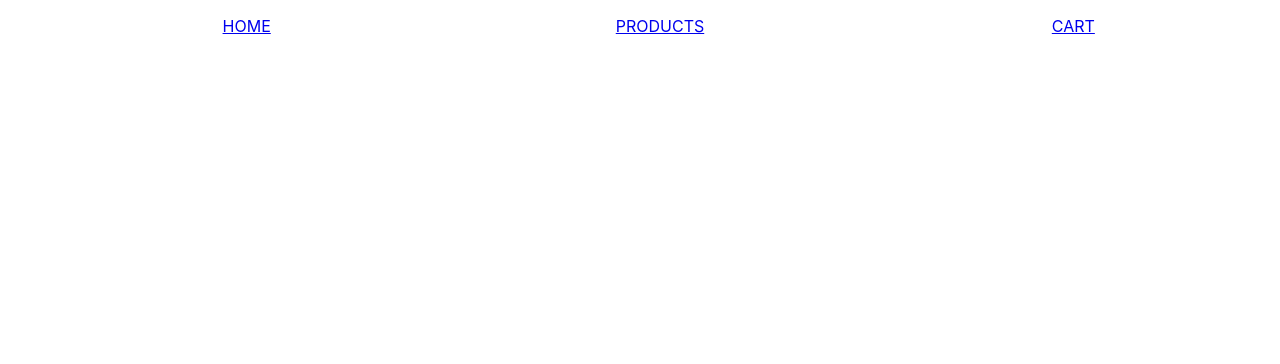
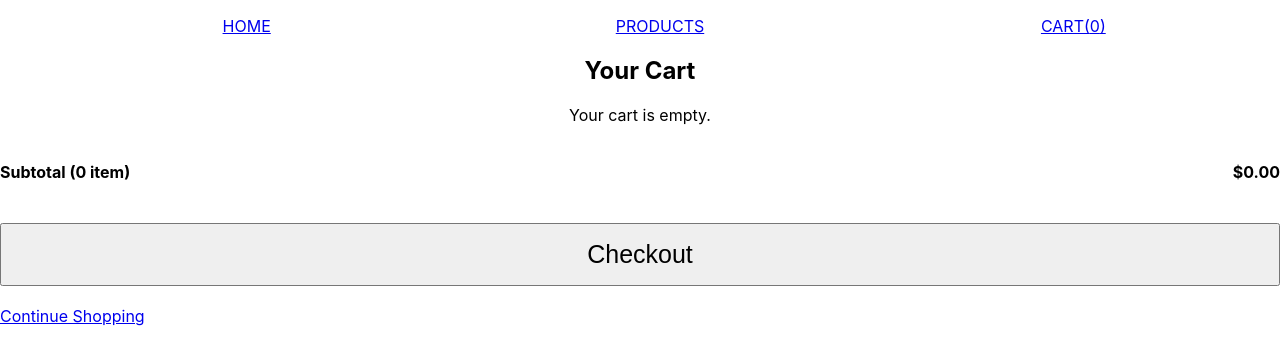
Before and after one commit to ioanTudo/hooverShop, a React (Create React App) app: page /hooverShop/checkout-page in a window 1280 px wide. Before the commit this address had no page. Shown: the top 364 px of the page. Built offline with nearby package versions, Linux system fonts and the light colour scheme.

Commit message:
new features

```diff
--- a/public/index.html
+++ b/public/index.html
@@ -2,42 +2,20 @@
 <html lang="en">
   <head>
     <meta charset="utf-8" />
-    <link rel="icon" href="%PUBLIC_URL%/favicon.ico" />
+    <link rel="icon" href="/hooverShop/favicon.ico" />
     <meta name="viewport" content="width=device-width, initial-scale=1" />
     <meta name="theme-color" content="#000000" />
     <meta
       name="description"
       content="Web site created using create-react-app"
     />
-    <link rel="apple-touch-icon" href="%PUBLIC_URL%/logo192.png" />
-    <!--
-      manifest.json provides metadata used when your web app is installed on a
-      user's mobile device or desktop. See https://developers.google.com/web/fundamentals/web-app-manifest/
-    -->
-    <link rel="manifest" href="%PUBLIC_URL%/manifest.json" />
-    <!--
-      Notice the use of %PUBLIC_URL% in the tags above.
-      It will be replaced with the URL of the `public` folder during the build.
-      Only files inside the `public` folder can be referenced from the HTML.
-
-      Unlike "/favicon.ico" or "favicon.ico", "%PUBLIC_URL%/favicon.ico" will
-      work correctly both with client-side routing and a non-root public URL.
-      Learn how to configure a non-root public URL by running `npm run build`.
-    -->
+    <link rel="apple-touch-icon" href="/hooverShop/logo192.png" />
+    <link rel="manifest" href="/hooverShop/manifest.json" />
     <title>React App</title>
   </head>
   <body>
     <noscript>You need to enable JavaScript to run this app.</noscript>
     <div id="root"></div>
-    <!--
-      This HTML file is a template.
-      If you open it directly in the browser, you will see an empty page.
-
-      You can add webfonts, meta tags, or analytics to this file.
-      The build step will place the bundled scripts into the <body> tag.
-
-      To begin the development, run `npm start` or `yarn start`.
-      To create a production bundle, use `npm run build` or `yarn build`.
-    -->
+    <!-- Scripts will be added here by the build process -->
   </body>
 </html>
--- a/src/App.js
+++ b/src/App.js
@@ -1,21 +1,29 @@
 import "./App.css";
 
-import { BrowserRouter, Link, Route, Routes } from "react-router-dom";
+import { BrowserRouter, Route, Routes } from "react-router-dom";
 import { CheckoutPage } from "./pages/checkoutPage/checkoutPage";
 import { Header } from "./component/header/header";
 import { HomePage } from "./pages/home/homePage";
 import { ProductsPage } from "./pages/products/productsPage";
+import { useState } from "react";
 
 function App() {
+  const [cart, setCart] = useState([]);
   return (
     <>
       <div className="App">
-        <BrowserRouter>
-          <Header />
+        <BrowserRouter basename="/hooverShop">
+          <Header cart={cart} />
           <Routes>
             <Route path="/" element={<HomePage />} />
-            <Route path="/products-page" element={<ProductsPage />} />
-            <Route path="/checkout-page" element={<CheckoutPage />} />
+            <Route
+              path="/products-page"
+              element={<ProductsPage cart={cart} setCart={setCart} />}
+            />
+            <Route
+              path="/checkout-page"
+              element={<CheckoutPage cart={cart} />}
+            />
           </Routes>
         </BrowserRouter>
       </div>
--- a/src/component/cartComponent.jsx
+++ b/src/component/cartComponent.jsx
@@ -1,7 +1,9 @@
+import { CartComponentDisplay } from "./cartComponentDisplay";
+
 export const CartComponent = () => {
   return (
     <div className="cart_card">
-      <h1>cart</h1>
+      <CartComponentDisplay />
     </div>
   );
 };
--- a/src/component/cartComponentDisplay.jsx
+++ b/src/component/cartComponentDisplay.jsx
@@ -1,12 +1,15 @@
 import { useEffect, useState } from "react";
 import "../App.css";
-import { Link } from "react-router-dom";
 
-export const ComponentDisplay = ({ name, price, prodImg }) => {
-  let [amount, setAmount] = useState(1);
-  let [state, setState] = useState("del");
-  let [pret, setPret] = useState(price);
-  let [visibility, setVisibility] = useState("none");
+export const CartComponentDisplay = ({ name, price, prodImg }) => {
+  const [amount, setAmount] = useState(1);
+  const [state, setState] = useState("del");
+  const [pret, setPret] = useState(price);
+  const [visibility, setVisibility] = useState("none");
+
+  function deleteItem(item, index) {
+    item.splice(index);
+  }
 
   useEffect(() => {
     if (amount > 1) {
@@ -15,11 +18,12 @@ export const ComponentDisplay = ({ name, price, prodImg }) => {
       setState("del");
     }
 
-    setPret(price * amount);
+    setPret(price * amount || 0);
   }, [amount, price]);
 
   function changeDecreaseState() {
     if (state === "del") {
+      deleteItem();
       console.log("back to prod info");
     } else if (state === "-") {
       setAmount((prevAmount) => Math.max(prevAmount - 1, 1));
@@ -33,7 +37,7 @@ export const ComponentDisplay = ({ name, price, prodImg }) => {
 
       setVisibility("block");
 
-      setInterval(() => setVisibility("none"), 5000);
+      setTimeout(() => setVisibility("none"), 5000);
     }
   }
 
@@ -53,13 +57,11 @@ export const ComponentDisplay = ({ name, price, prodImg }) => {
           <div className="amount_container_wrapper">
             <div className="amount_container">
               <button onClick={changeDecreaseState}>{state}</button>
-
               <span>{amount}</span>
-
               <button onClick={changeIncreaseState}>+</button>
             </div>
 
-            <h4>${pret.toFixed(2)}</h4>
+            <h4>${pret ? pret.toFixed(2) : "0.00"}</h4>
           </div>
         </div>
       </div>
@@ -70,33 +72,6 @@ export const ComponentDisplay = ({ name, price, prodImg }) => {
         <h1 className="maxReached_message">max capacity reached</h1>
       </div>
       <hr style={{ marginTop: "30px" }} />
-      <div className="subtotal_container">
-        <h4>
-          Subtotal ({amount} {amount > 1 ? "items" : "item"})
-        </h4>
-
-        <h4>${pret.toFixed(2)}</h4>
-      </div>
-      <div>
-        <div className="checkout_container">
-          <div>
-            <button onClick={() => console.log("went to checkout")}>
-              checkout
-            </button>
-          </div>
-          <div className="optionsBtn_container">
-            <Link onClick={() => console.log("view cart btn clicked")}>
-              view cart
-            </Link>
-            <Link
-              onClick={() => console.log("continue shopping btn clicked")}
-              to={"/products"}
-            >
-              continue shopping
-            </Link>
-          </div>
-        </div>
-      </div>
     </>
   );
 };
--- a/src/component/header/header.jsx
+++ b/src/component/header/header.jsx
@@ -1,7 +1,7 @@
 import { Link } from "react-router-dom";
 import "./header.css";
 
-export const Header = () => {
+export const Header = ({ cart }) => {
   return (
     <header className="header">
       <ul className="header_ul">
@@ -12,7 +12,7 @@ export const Header = () => {
           <Link to={"/products-page"}>products</Link>
         </li>
         <li>
-          <Link to={"/checkout-page"}>cart</Link>
+          <Link to={"/checkout-page"}>cart({cart.length})</Link>
         </li>
       </ul>
     </header>
--- a/src/pages/checkoutPage/checkoutPage.jsx
+++ b/src/pages/checkoutPage/checkoutPage.jsx
@@ -1,5 +1,68 @@
-import { CartComponent } from "../../component/cartComponent";
+import { CartComponentDisplay } from "../../component/cartComponentDisplay"; // Update with your actual path
+import { Link } from "react-router-dom";
 
-export const CheckoutPage = () => {
-  return <CartComponent />;
+export const CheckoutPage = ({ cart, setCart }) => {
+  const updateItemAmount = (index, newAmount) => {
+    const updatedCart = [...cart];
+    updatedCart[index].amount = newAmount;
+    setCart(updatedCart);
+  };
+
+  const deleteItem = (e) => {
+    var updatedCart = [...this.state.cart];
+    var index = updatedCart.indexOf(cart.length - 1);
+    if (index !== -1) {
+      updatedCart.splice(index, 1);
+      this.setState({ cart: updatedCart });
+    }
+  };
+
+  const totalPrice = cart.reduce(
+    (acc, item) => acc + (item.price * item.amount || 0),
+    0
+  );
+
+  return (
+    <div className="cart_container">
+      <h2>Your Cart</h2>
+      {cart.length === 0 ? (
+        <p>Your cart is empty.</p>
+      ) : (
+        cart.map((item, index) => (
+          <CartComponentDisplay
+            key={index}
+            name={item.name}
+            price={item.price}
+            prodImg={item.prodImg}
+            amount={item.amount}
+            onChangeAmount={(newAmount) => updateItemAmount(index, newAmount)}
+            onDelete={() => deleteItem(index)}
+          />
+        ))
+      )}
+
+      <div className="subtotal_container">
+        <h4>
+          Subtotal ({cart.length} {cart.length > 1 ? "items" : "item"})
+        </h4>
+        <h4>${totalPrice.toFixed(2)}</h4>
+      </div>
+
+      <div className="checkout_container">
+        <div>
+          <button onClick={() => console.log("went to checkout")}>
+            checkout
+          </button>
+        </div>
+        <div className="optionsBtn_container">
+          <Link
+            onClick={() => console.log("continue shopping btn clicked")}
+            to={"/products-page"}
+          >
+            continue shopping
+          </Link>
+        </div>
+      </div>
+    </div>
+  );
 };
--- a/src/pages/products/productsPage.jsx
+++ b/src/pages/products/productsPage.jsx
@@ -1,13 +1,10 @@
-import { useState } from "react";
-import { PRODUCTS } from "../../data";
-import { ProductsDisplay } from "./productsDisplay.jsx";
+import { PRODUCTS } from "../../data"; // Update with your actual path
+import { ProductsDisplay } from "./productsDisplay.jsx"; // Update with your actual path
 
-export const ProductsPage = () => {
-  const [cart, setCart] = useState([]);
-
+export const ProductsPage = ({ cart, setCart }) => {
   const addToCart = (product) => {
     setCart((prevCart) => [...prevCart, product]);
-    console.log("Cart:", cart);
+    console.log("Cart:", [...cart, product]);
   };
 
   return (
```
Also changed, not shown: package.json (+5 -2 lines), 1 other file (tests, documents, lock files or other folders).
